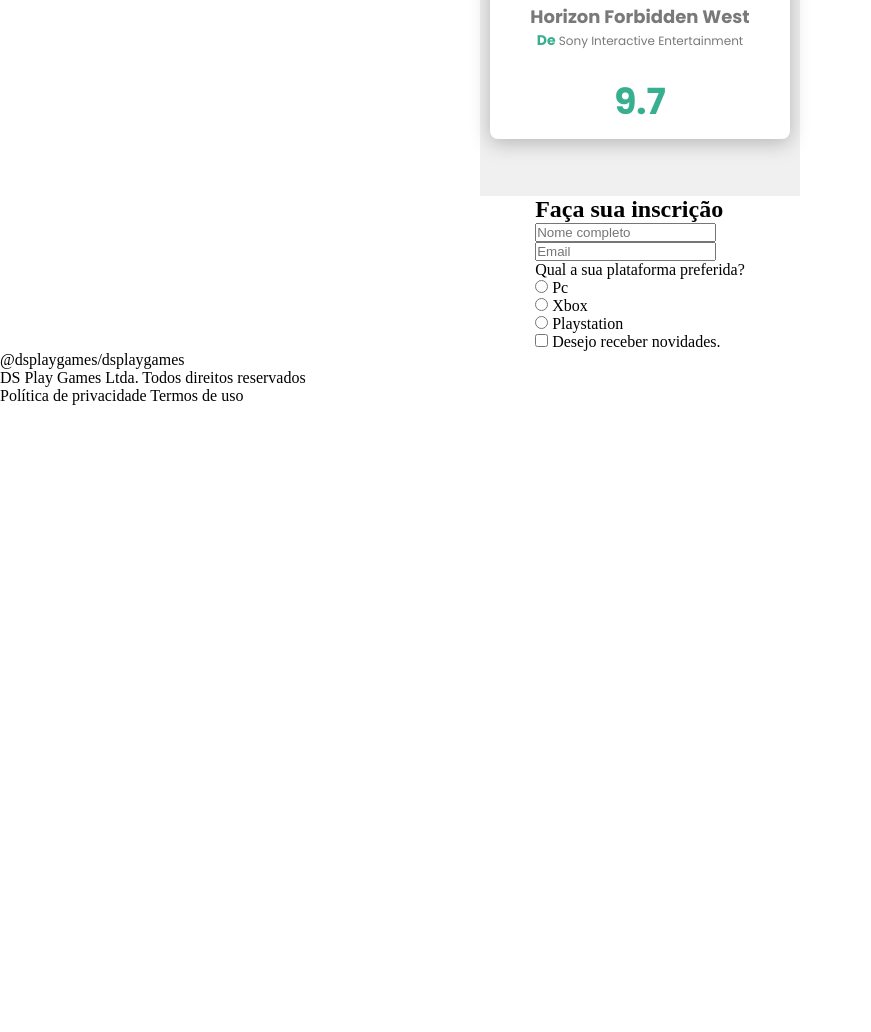
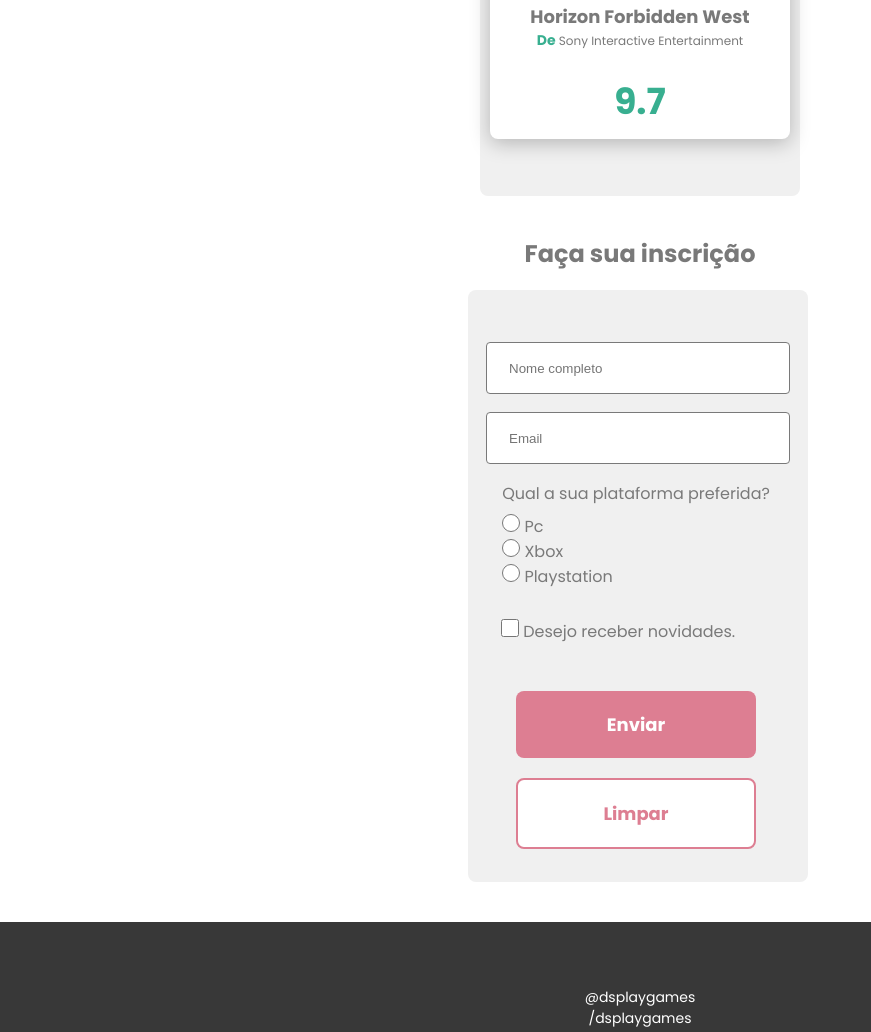
Before and after one commit to ZecaSantos/DSPlayGames-responsive, a plain HTML site: page index.html in a window 1280 px wide. Shown: the part 2302-3334 px from the top of the page, without its empty margins (0-871 px from the left). Before the commit the page ends 2707 px from the top, so only its background shows below. Drawn offline with Linux system fonts and the light colour scheme.

Commit message:
Finalizado 320

```diff
--- a/css/style.css
+++ b/css/style.css
@@ -3,6 +3,19 @@
 * {
     margin: 0;
     padding: 0;
+}
+
+body {
+    background-color:  #fff
+}
+
+footer {
+    width: 100%;
+    background-color: rgba(56, 56, 56, 1);
+    display: flex;
+    flex-direction: column;
+    align-items: center;
+    padding: 28px 0 30px 0 ;
 }
 
 .content-header {
@@ -141,6 +154,7 @@
     align-items: center;
     background: rgba(240, 240, 240, 1);
     padding: 0 0 30px 0;
+    border-radius: 8px;
 }
 
 .title-jogos {
@@ -205,5 +219,160 @@
     text-align: center;
     color: #797979;
 
+}
+
+.form {
+    width: 100%;
+    max-width: 320px;
+    display: flex;
+    flex-direction: column;
+    align-items: center;
+    padding: 52px 12px 0 8px;
+    background: rgba(240, 240, 240, 1);
+    margin: 0 12px 40px 8px;
+    border-radius: 8px;
 
 }
+
+.title-forms {
+    width: 100%;
+    height: 36px;
+    margin-top: 40px;
+    margin-bottom: 8px;
+    padding: 0 0 10px 0;
+    font-family: poppins, sans-serif;
+    font-size: 24;
+    font-weight: bold;
+    color: #797979;
+    text-align: center;
+}
+
+.inscription {
+    width: 100%;
+    max-width: 320px;
+    display: flex;
+    flex-direction: column;
+    align-items: center;
+}
+
+.item-form {
+    width: 100%;
+    max-width: 320px;
+    display: flex;
+    flex-direction: column;
+    align-items: center;
+
+}
+
+.form-input {
+    width: 100%;
+    max-width: 300px;
+    height: 50px;
+    margin-bottom: 20px;
+
+}
+
+.form-input input {
+    width: 280px;
+    border: 1px solid rgba(121, 121, 121, 1);
+    border-radius: 4px;
+    padding-left: 22px;
+    height: 50px;
+}
+
+.placeholder {
+    font-family: Poppins;
+    font-size: 16px;
+    font-weight: 400;
+    line-height: 24px;
+    letter-spacing: 0em;
+    text-align: left;
+    color: rgba(196, 196, 196, 1);
+}
+
+.for-label {
+    font-family: Poppins;
+    font-size: 16px;
+    font-weight: 400;
+    line-height: 24px;
+    letter-spacing: 0em;
+    text-align: left;
+    color:rgba(121, 121, 121, 1);
+    margin-bottom: 8px;
+}
+.crtl-preference {
+    font-family: Poppins;
+    font-size: 16px;
+    font-weight: 400;
+    line-height: 24px;
+    letter-spacing: 0em;
+    text-align: left;
+    color: rgba(121, 121, 121, 1);
+
+}
+
+.crtl-preference-list {
+    font-family: Poppins;
+    font-size: 16px;
+    font-weight: 400;
+    line-height: 24px;
+    letter-spacing: 0em;
+    text-align: left;
+    color: rgba(121, 121, 121, 1);
+    margin: 30px 0 0 0;
+    display: flex;
+    flex-direction: row;
+    width: 280px;
+    padding: 0 0 0 10px;
+}
+
+.circle {
+    width: 23px;
+    height: 23px;
+}
+
+.botton-enviar {
+    background-color: #DD7E92;
+    font-family: poppins, sans-serif;
+    font-size: 18px;
+    line-height: 27px;
+    text-align: center;
+    font-weight: bold;
+    color: #ffff;
+    border: none;
+    border-radius: 8px;
+    margin: 47px 0 20px 0;
+    padding: 20px 56px 20px 56px;
+    width: 240px;
+}
+
+.botton-reset {
+    background-color:#ffff;;
+    font-family: poppins, sans-serif;
+    font-size: 18px;
+    line-height: 27px;
+    text-align: center;
+    font-weight: bold;
+    color:  #DD7E92;
+    border: 2px solid rgba(221, 126, 146, 1);
+    border-radius: 8px;
+    margin: 0 0 33px 0;
+    padding: 20px 56px 20px 56px;
+    width: 240px;
+}
+
+.center {
+    width: 100%;
+    max-width: 320px;
+    font-family: Poppins;
+    font-size: 14px;
+    font-weight: 400;
+    line-height: 21px;
+    letter-spacing: 0em;
+    text-align: center;
+    color: rgba(255, 255, 255, 1);
+}
+
+.footer-center {
+    margin-top: 37px;
+}
--- a/index.html
+++ b/index.html
@@ -74,7 +74,6 @@
                     <button id="readMore" class="readMore">LEIA MAIS...</button>
                 </div>
             <button class="cargMore">Carregar Mais</button>
-            </section>
 
             <section id="games" class="games">
                 <h1 class="title-jogos">Jogos</h1>
@@ -105,55 +104,59 @@
                     </div>
                 </div>
             </section>
-
-            <section id="formulario">
-                <h2>Faça sua inscrição</h2>
-                <form action="inscription">
-                    <div>
-                        <input type="text" placeholder="Nome completo" name="name">
+            <h2 class="title-forms">Faça sua inscrição</h2>
+            <section id="formulario" class="form">
+                    <div class="item-form">
+                        <form action="inscription" class="inscription">
+                            <div class="form-input">
+                                <div class="placeholder"><input type="text" placeholder="Nome completo" name="name"></div>
+                            </div>
+                            <div class="form-input">
+                                <div class="placeholder"><input type="email" placeholder="Email" name="email"></div>
                             </div>
                             <div>
-                        <input type="email" placeholder="Email" name="email">
-                    </div>
+                                <div class="for-label"><label for="ctrl-preference">Qual a sua plataforma preferida?</label></div>
+                                <div id="crtl-preference" class="crtl-preference">
                                     <div>
-                        <div><label for="ctrl-preference">Qual a sua plataforma preferida?</label></div>
-                        <div id="crtl-prefence">
-                            <div>
-                                <input type="radio" name="preference" id="preference1">
+                                        <input type="radio" name="preference" id="preference1" style="width: 18px; height: 18px">
                                         <label for="preference1">Pc</label>
                                     </div>
                                     <div>
-                                <input type="radio" name="preference" id="preference2">
+                                        <input type="radio" name="preference" id="preference2" style="width: 18px; height: 18px">
                                         <label for="preference2">Xbox</label>
                                     </div>
                                     <div>
-                                <input type="radio" name="preference" id="preference3">
-                                <label for="preference2">Playstation</label>
+                                        <input type="radio" name="preference" id="preference3" style="width: 18px; height: 18px">
+                                        <label for="preference3">Playstation</label>
                                     </div>
                                 </div>
                             </div>
                             <div>
-                    <div id="ctrl-playlist">
+                            <div id="ctrl-playlist" class="crtl-preference-list">
                                 <div>
-                            <input type="checkbox" name="playlist" id="ctrl-playlist-yes">
-                            <label for="ctrl-playlist-yes"></label>Desejo receber novidades.
+                                    <input type="checkbox" name="playlist" id="ctrl-playlist-yes" style="width: 18px; height: 18px">
+                                    <label for="ctrl-playlist-yes">Desejo receber novidades.</label>
                                 </div>
                             </div>
                             </div>
+                            <button class="botton-enviar">Enviar</button>
+                            <button class="botton-reset">Limpar</button>
                         </form>
+                    </div>
+
             </section>
         </main>
 
         <footer>
             <div>
-                <div id="centro">
-                    <div>
-                        <span>@dsplaygames/dsplaygames</span>
+                <div id="center" class="center">
+                    <div class="footer-center">
+                        <span>@dsplaygames<br>/dsplaygames</span>
                     </div>
-                    <div>
+                    <div class="footer-center">
                         <span>DS Play Games Ltda. Todos direitos reservados</span>
                     </div>
-                    <div>
+                    <div class="footer-center">
                         <span>Política de privacidade Termos de uso</span>
                     </div>
                 </div>
```
Lines whose indentation alone changed are shown as unchanged.
